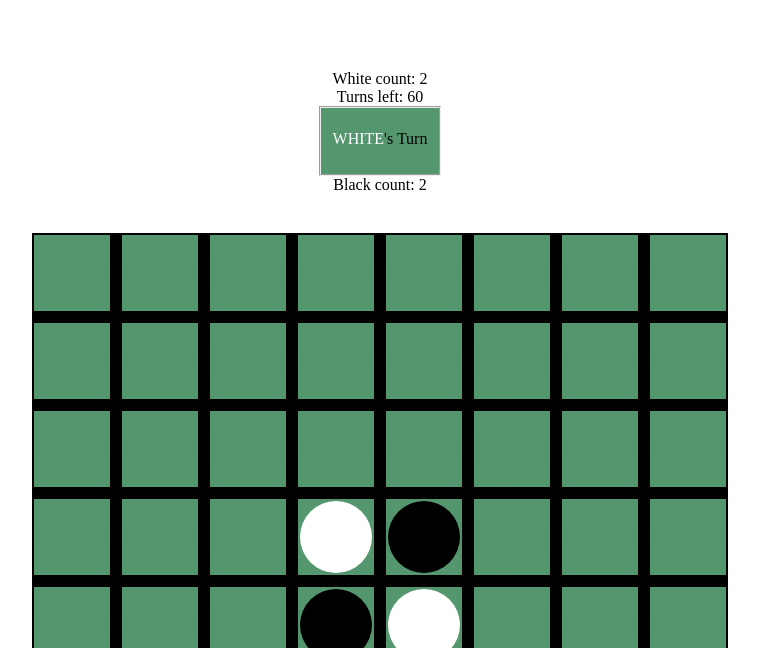
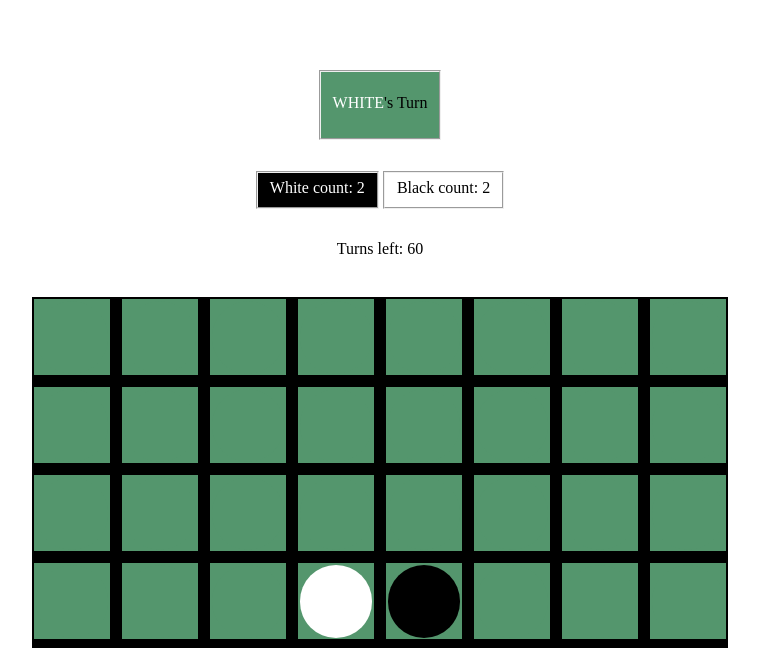
Before and after one commit to genotabby/publicProjects, a website built with Vite: page reversi/index.html in a window 1280 px wide. Both pictures are taken after a click on the button "Start game!". Shown: the part 141-789 px from the top of the page, without its empty margins (260-1019 px from the left). Built offline with nearby package versions, Linux system fonts and the light colour scheme.

Commit message:
Modified styles

```diff
--- a/reversi/index.html
+++ b/reversi/index.html
@@ -11,17 +11,23 @@
     <div id="app"></div>
     <h1>Reversi</h1>
     <label id="lengthEl">
-      Length of Rows and Columns (Even numbers):
+      Length of Rows and Columns (Even numbers 4-16):
       <input name="inputLength" id="inputLength" type="number" value="8" />
     </label>
     <br />
     <button id="startButton">Start game!</button>
-    <span id="whiteCount">White Count</span>
-    <span id="turnsLeft">turnsLeft</span>
     <fieldset id="turnWindow">
       <p class="msgEl">Player 1's turn</p>
     </fieldset>
-    <span id="blackCount">Black Count</span>
+    <div id="events">
+      <fieldset id="whiteFieldset">
+        <span id="whiteCount">White Count</span>
+      </fieldset>
+      <fieldset id="blackFieldset">
+        <span id="blackCount"> Black Count</span>
+      </fieldset>
+    </div>
+    <span id="turnsLeft">turnsLeft</span>
     <button id="playAgain">Play again?</button>
     <br />
     <section id="board"></section>
--- a/reversi/main.js
+++ b/reversi/main.js
@@ -6,7 +6,6 @@
 
 const COLORS = {
   0: "rgb(84,150,109)",
-  // 1: "rgb(209,209,209)",
   1: "white",
   "-1": "black",
 };
@@ -32,6 +31,7 @@ const whiteCountEl = document.querySelector("#whiteCount");
 const blackCountEl = document.querySelector("#blackCount");
 const turnsLeftEl = document.querySelector("#turnsLeft");
 const playAgainButton = document.querySelector("#playAgain");
+const eventsEl = document.querySelector("#events");
 
 /*----- event listeners -----*/
 
@@ -128,12 +128,8 @@ function playerEvt(evt) {
   // document.getElementById("0").removeEventListener("click", playerEvt);
   checkSurrounding(TileCoorX, TileCoorY);
   checkCount();
-  console.log("bC", blackCount);
-  console.log("wC", whiteCount);
   turn = turn * -1;
-  console.log("player turn: ", turn);
   // turnsLeft--;
-  console.log("turns Left: ", turnsLeft);
   // checkZeroTurnsLeftRemoveListener();
   console.log(board);
   checkWinner();
@@ -195,6 +191,7 @@ function renderControls() {
     msgEl.style.visibility = "visible";
     turnWindow.style.visibility = "visible";
     boardSection.style.visibility = "visible";
+    eventsEl.style.visibility = "visible";
     if (winner === "T" || winner == 1 || winner == -1) {
       playAgainButton.style.visibility = "visible";
     }
@@ -208,6 +205,7 @@ function renderControls() {
     turnWindow.style.visibility = "hidden";
     boardSection.style.visibility = "hidden";
     playAgainButton.style.visibility = "hidden";
+    eventsEl.style.visibility = "hidden";
   }
 }
 
--- a/reversi/style2.css
+++ b/reversi/style2.css
@@ -32,6 +32,20 @@ div {
   margin: 2.5%;
 }
 
+#events {
+  display: flex;
+  align-items: center;
+  justify-content: center;
+}
+
+#events #blackFieldset {
+  background-color: white;
+}
+#events #whiteFieldset {
+  background-color: black;
+  color: white;
+}
+
 .pieces {
   border-radius: 50%;
 }
```
